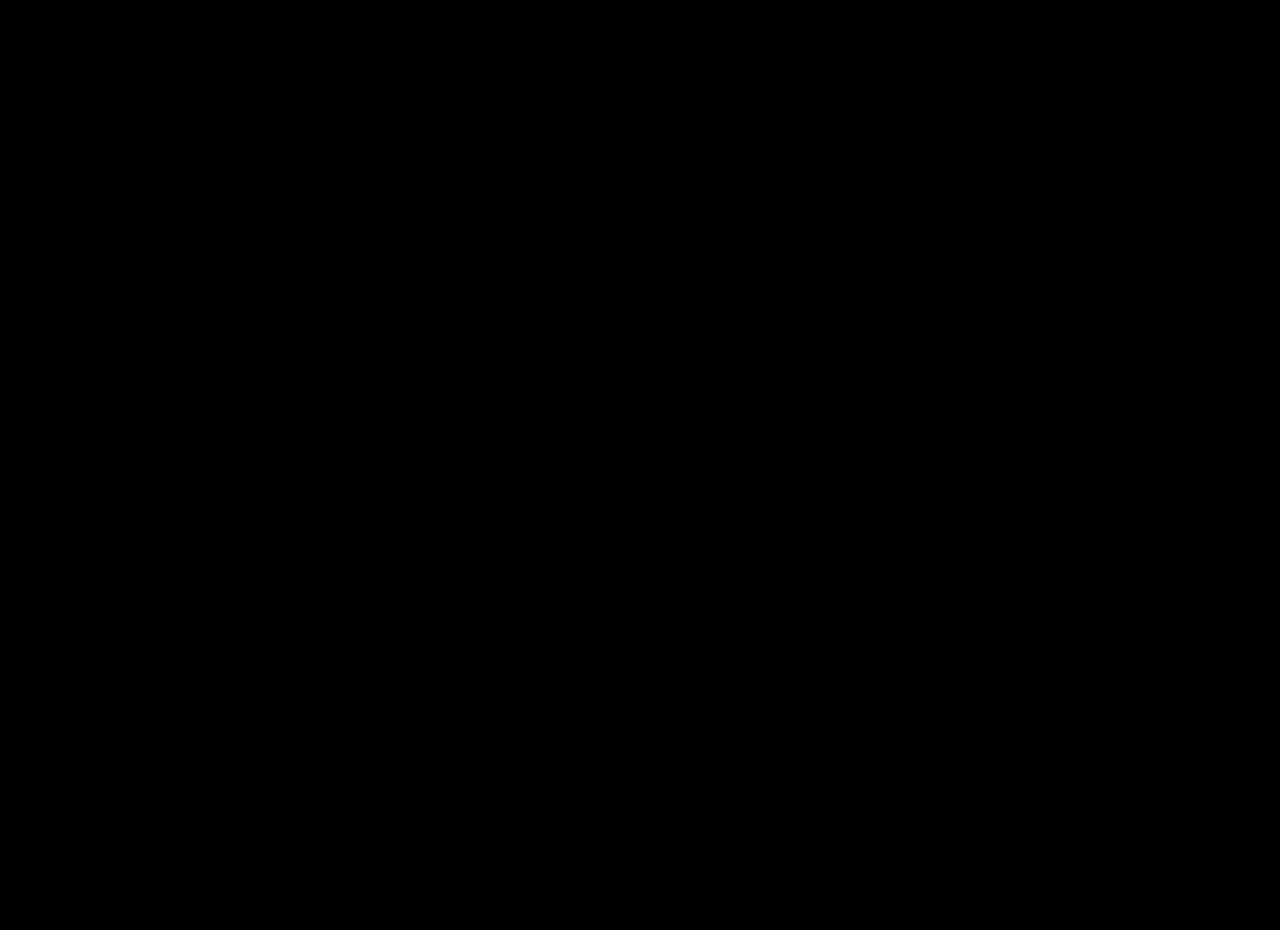
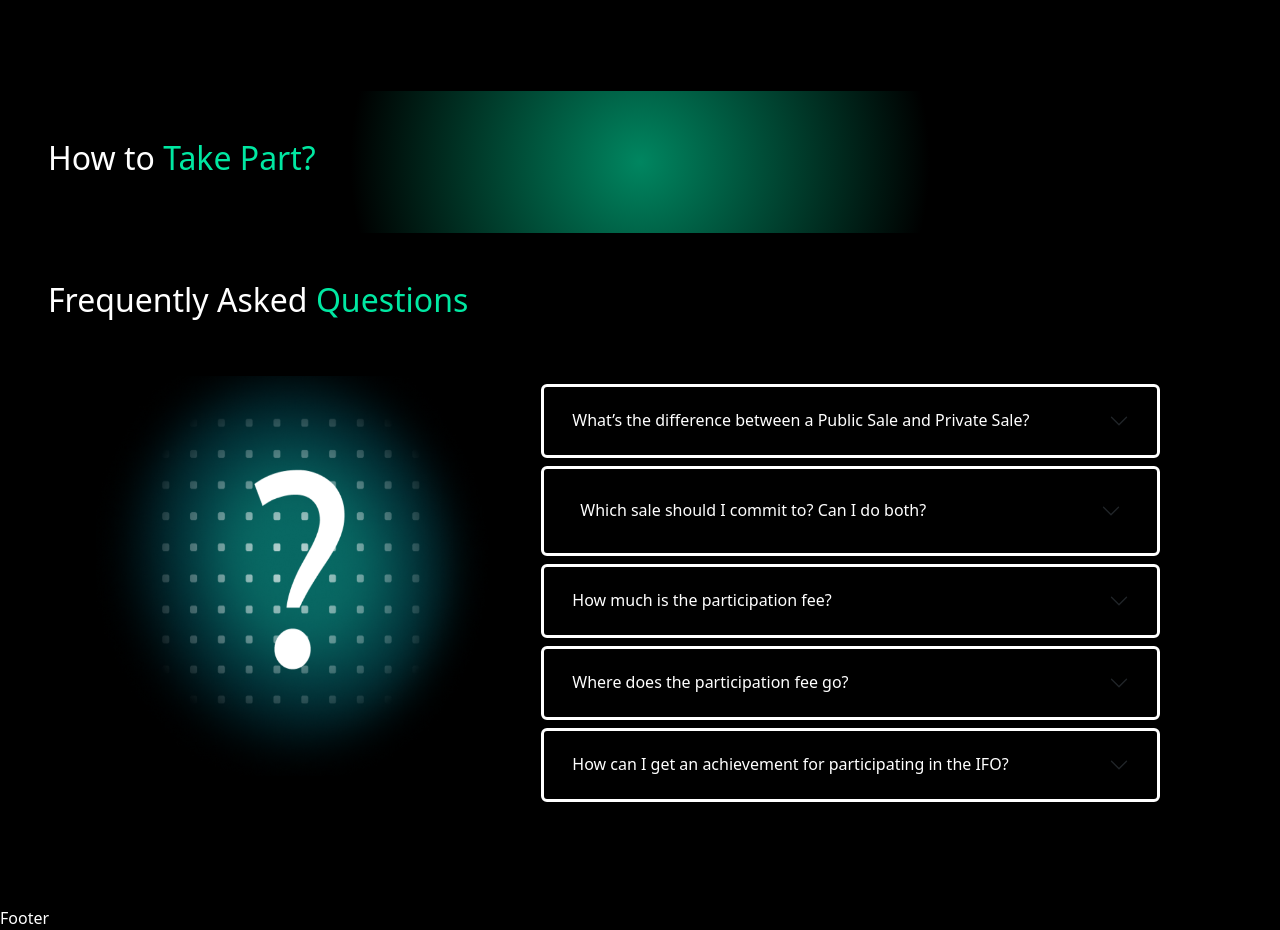
Before and after one commit to vardhanreddy27/hackthonDyenus, a React (Create React App) app: page / in a window 1280 px wide. Shown: the part 1840-2770 px from the top of the page. Before the commit the page ends 1931 px from the top, so only its background shows below. Built offline with nearby package versions, Linux system fonts and the light colour scheme.

Commit message:
faq updated

```diff
--- a/package.json
+++ b/package.json
@@ -8,6 +8,7 @@
     "@testing-library/user-event": "^13.5.0",
     "bootstrap": "^5.2.0",
     "react": "^18.2.0",
+    "react-bootstrap": "^2.5.0",
     "react-dom": "^18.2.0",
     "react-icons": "^4.4.0",
     "react-scripts": "5.0.1",
--- a/src/App.js
+++ b/src/App.js
@@ -1,11 +1,17 @@
 import React from 'react'
 import Banner from './components/Banner'
+import Faq from './components/Faq'
+import HowToTakePart from './components/HowToTakePart'
 import LatestIFOCard from './components/LatestIFOCard'
+import Footer from './components/Footer'
 
 function App() {
   return (<>
  <Banner />
  <LatestIFOCard />
+ <HowToTakePart />
+ <Faq />
+ <Footer />
  </>
   )
 }
--- /dev/null
+++ b/src/components/Faq.js
@@ -0,0 +1,55 @@
+import React from 'react'
+import Accordion from 'react-bootstrap/Accordion'
+
+function Faq() {
+  return (
+    <> <div className="fluid-container p-5">
+    <div className='row'><h2><span className="thin">Frequently Asked
+</span><span className='primarycolor thin'> Questions </span></h2>
+    </div>
+    <div className='row p-5'>
+        <div className='col-2'><img src='./question.png' width={400} height={400} alt="img"/>
+            </div><div className='col-10 lgscreen'>
+            <Accordion>
+  <Accordion.Item eventKey="0" className='m-2 rounded clr'>
+    <Accordion.Header className='m-2 rounded clr'>What’s the difference between a Public Sale and Private Sale?
+
+</Accordion.Header>
+    <Accordion.Body>
+    Yes, now consult a lwyer on video or phone call anytime of your convenience.
+
+    </Accordion.Body>
+  </Accordion.Item>
+  <Accordion.Item eventKey="1" className='m-2 rounded clr'>
+    <Accordion.Header className='m-3 rounded clr'>Which sale should I commit to? Can I do both?
+
+</Accordion.Header>
+    <Accordion.Body className='m-2 rounded clr'>
+    Yes, definately. A Senior Lawyer will discuss your document with you and help you understand it.
+
+    </Accordion.Body>
+  </Accordion.Item><Accordion.Item eventKey="3" className='m-2 rounded clr'>
+    <Accordion.Header className='m-2 rounded clr'>How much is the participation fee?
+
+</Accordion.Header>
+    <Accordion.Body className='m-2 rounded clr'>
+    Yes, it is instant consultation. Call now. You can choose video or Phone call. You can also call anytime within once you book your appointment.
+    </Accordion.Body>
+  </Accordion.Item><Accordion.Item eventKey="4" className='m-2 rounded clr'>
+    <Accordion.Header className='m-2 rounded clr'>Where does the participation fee go?</Accordion.Header>
+    <Accordion.Body className='m-2 rounded clr'>
+    All types of queries pertaining to the law can be asked.
+    </Accordion.Body>
+  </Accordion.Item><Accordion.Item eventKey="5" className='m-2 rounded clr'>
+    <Accordion.Header className='m-2 rounded clr'>How can I get an achievement for participating in the IFO?</Accordion.Header>
+    <Accordion.Body className='m-2 rounded clr'>
+    All types of queries pertaining to the law can be asked.
+    </Accordion.Body>
+  </Accordion.Item>
+</Accordion>
+           </div></div></div>
+
+</>  )
+}
+
+export default Faq
--- /dev/null
+++ b/src/components/Footer.js
@@ -0,0 +1,9 @@
+import React from 'react'
+
+function Footer() {
+  return (
+    <div>Footer</div>
+  )
+}
+
+export default Footer
--- /dev/null
+++ b/src/components/HowToTakePart.js
@@ -0,0 +1,15 @@
+import React from 'react'
+
+function HowToTakePart() {
+  return (
+
+    <> <div className="fluid-container bgcolor p-5">
+    <div className='row'><h2><span className="thin">How to
+</span><span className='primarycolor thin'> Take Part?</span></h2>
+    </div></div>
+</>
+
+    )
+}
+
+export default HowToTakePart
--- a/src/index.css
+++ b/src/index.css
@@ -4,7 +4,21 @@ body{
 }
 .bold{
   font-weight: 500;
-}
+}.accordion-item {border: solid white!important;}
+.lgscreen{
+  margin-left: 16rem;
+    width: 58.333333%!important;
+}.clr{
+  background-color: black!important;
+}.accordion-item:last-of-type {border: solid white!important;}
+.accordion-item:first-of-type .accordion-button{
+  background-color: black!important;
+  color: white!important;
+}.accordion-body{
+  color: white!important;
+}.accordion-button {
+color:white!important;
+background-color: black!important;}
 .btn3{
   background: black;
   color: white!important;
```
Also changed, not shown: public/question.png (added), 1 other file (tests, documents, lock files or other folders).
